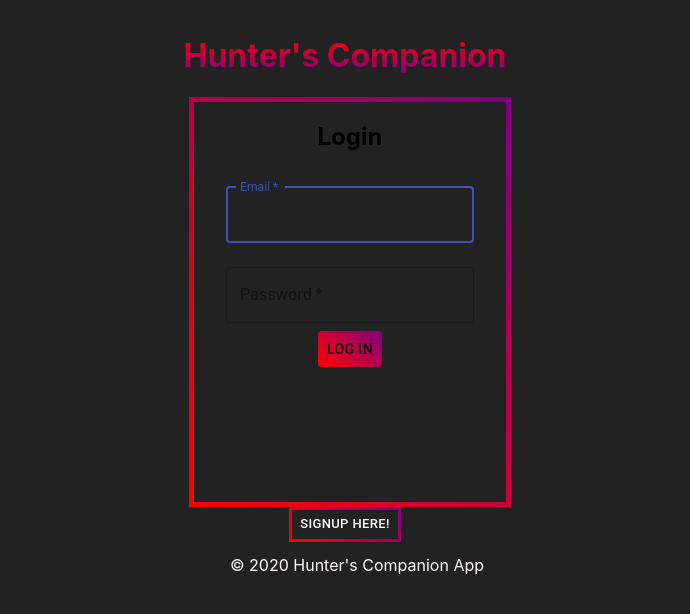
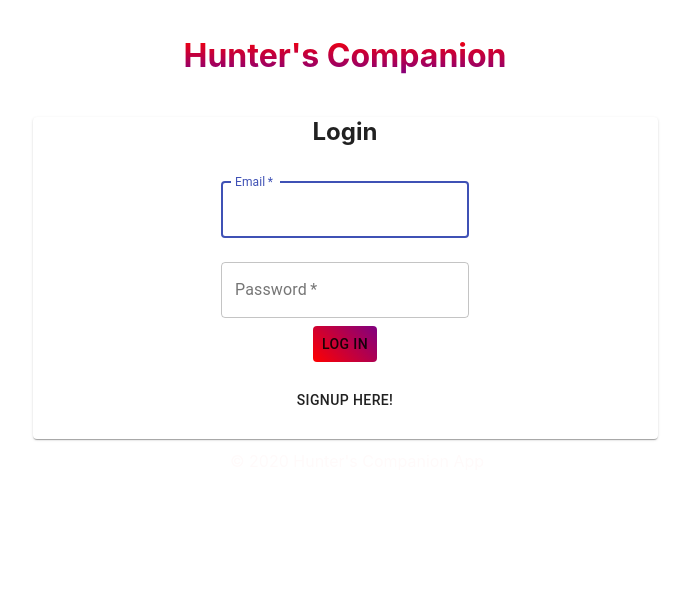
Before and after one commit to IsaiahMurray/HCAa-Client, a React (Create React App) app: page /lists in a window 1280 px wide. Shown: the top 614 px of the page, without its empty margins (295-985 px from the left). Built offline with nearby package versions, Linux system fonts and the light colour scheme.

Commit message:
updated login and signup

```diff
--- a/package.json
+++ b/package.json
@@ -8,7 +8,7 @@
     "@testing-library/react": "^9.3.2",
     "@testing-library/user-event": "^7.1.2",
     "@types/jest": "^24.0.0",
-    "@types/node": "^12.12.56",
+    "@types/node": "^12.12.68",
     "@types/react": "^16.9.49",
     "@types/react-dom": "^16.9.0",
     "@types/react-modal": "^3.10.6",
--- a/src/App.css
+++ b/src/App.css
@@ -5,17 +5,17 @@
 /* body */
 body {
   padding: 15px;
-  background: #222;
+  background: white;
   font: Belleza;
   height: 100vh;
 }
 
 /* footer */
 footer {
-  color: white;
+  color: black;
   height: 50px;
   margin: auto;
-  background-color: #222;
+  background-color: white;
 }
 
 footer  p {
@@ -103,14 +103,6 @@ ul {
 
 /*-----Auth-----*/
 
-form{
-  border: 5px solid;
-  border-image-source: linear-gradient(45deg, red, purple);
-  border-image-slice: 1;
-  border-radius: 25px;
-  height: 400px;
-  width: 100%;
-}
 
 #inner-auth-div{
   text-align: center;
--- a/src/components/Auth/Auth.tsx
+++ b/src/components/Auth/Auth.tsx
@@ -1,9 +1,8 @@
 import React from "react";
-
+import { makeStyles, createStyles, Theme } from "@material-ui/core/styles";
 import Signup from "./Signup";
 import Login from "./Login";
-import Grid from "@material-ui/core/Grid";
-import Button from "@material-ui/core/Button";
+import { Grid, Button, Paper } from "@material-ui/core/";
 
 interface LoginCheck {
   login: boolean;
@@ -19,6 +18,7 @@ class Auth extends React.Component<AcceptedProps, LoginCheck> {
     this.state = {
       login: true,
     };
+    this.loginToggle = this.loginToggle.bind(this);
   }
 
   loginToggle = (event: any) => {
@@ -33,11 +33,17 @@ class Auth extends React.Component<AcceptedProps, LoginCheck> {
   signupFields = () =>
     !this.state.login ? (
       <Grid id="login-signup" item xs={12} sm={6}>
-        <Signup updateToken={this.props.updateToken} />
+        <Paper className={""}>
+          <Signup loginToggle={this.loginToggle} updateToken={this.props.updateToken} />
+          <br/>
+        </Paper>
       </Grid>
     ) : (
       <Grid id="login-signup" item xs={12} sm={6} className="login-col">
-        <Login updateToken={this.props.updateToken} />
+        <Paper className={""}>
+          <Login loginToggle={this.loginToggle} updateToken={this.props.updateToken} />
+          <br/>
+        </Paper>
       </Grid>
     );
   render() {
@@ -55,13 +61,6 @@ class Auth extends React.Component<AcceptedProps, LoginCheck> {
           {this.signupFields()}
           <br />
         </Grid>
-        <div>
-          <div id="button-color-wrap">
-            <Button id="toggle-button" onClick={this.loginToggle}>
-              {!this.state.login ? "Login here!" : "Signup here!"}
-            </Button>
-          </div>
-        </div>
       </div>
     );
   }
--- a/src/components/Auth/Login.tsx
+++ b/src/components/Auth/Login.tsx
@@ -14,6 +14,7 @@ interface UserData {
 
 interface AcceptedProps {
   updateToken: (token: string) => void;
+  loginToggle: (event: any) => void;
 }
 
 class Login extends React.Component<AcceptedProps, UserData> {
@@ -87,6 +88,10 @@ class Login extends React.Component<AcceptedProps, UserData> {
           <Button id="login-signup-button" type="submit">
             Log In
           </Button>
+          <br />
+          <br/>
+          <Button onClick={this.props.loginToggle}>Signup here!</Button>
+          <br/>
         </form>
       </div>
     );
--- a/src/components/Auth/Signup.tsx
+++ b/src/components/Auth/Signup.tsx
@@ -11,6 +11,7 @@ interface UserData {
 
 interface AcceptedProps {
   updateToken: (token: string) => void;
+  loginToggle: (event: any) => void;
 }
 
 class Signup extends React.Component<AcceptedProps, UserData> {
@@ -79,6 +80,10 @@ class Signup extends React.Component<AcceptedProps, UserData> {
           <Button id="login-signup-button" type="submit">
             Sign Up
           </Button>
+          <br />
+          <br/>
+          <Button onClick={this.props.loginToggle}>Login here!</Button>
+          <br/>
         </form>
       </div>
     );
--- a/src/components/Fetch/Lists.tsx
+++ b/src/components/Fetch/Lists.tsx
@@ -75,11 +75,11 @@ class Lists extends Component<{ getToken: any }, Data> {
     this.renderLists();
   }
 
-  setListArray(listResult: any) {
+  setListArray(listResult: List) {
     this.setState({ lists: listResult });
   }
 
-  openModal(list: any) {
+  openModal(list: List) {
     this.setState({ modalIsOpen: true });
     this.setState({ activeList: list });
   }
--- a/src/components/types.d.ts
+++ b/src/components/types.d.ts
@@ -5,8 +5,8 @@
 interface List{
     title: string,
     description: string,
-    tasks?: [Task],
-    id?: number
+    tasks?: Task[],
+    id: number
 }
 interface Task{
     description: string,
```
Also changed, not shown: 1 other file (tests, documents, lock files or other folders).
